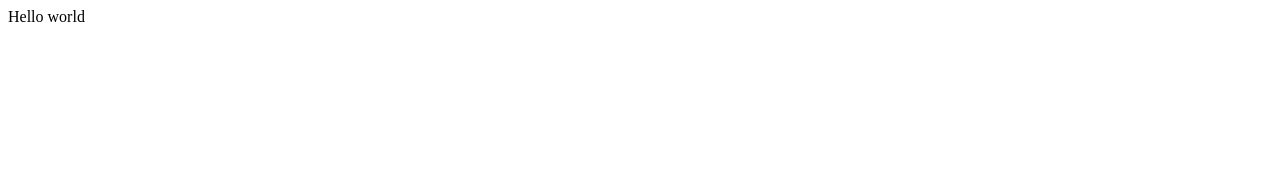
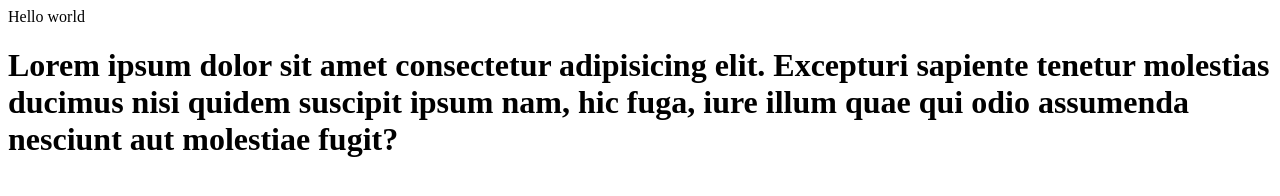
Before and after one commit to Jasurbekdavlatboyev/Project__meneger, a plain HTML site: page index.html in a window 1280 px wide. Drawn offline with Linux system fonts and the light colour scheme.

Commit message:
Create new texts

```diff
--- a/index.html
+++ b/index.html
@@ -8,5 +8,8 @@
 </head>
 <body>
     Hello world
+    <h1>
+        Lorem ipsum dolor sit amet consectetur adipisicing elit. Excepturi sapiente tenetur molestias ducimus nisi quidem suscipit ipsum nam, hic fuga, iure illum quae qui odio assumenda nesciunt aut molestiae fugit?
+    </h1>
 </body>
 </html>
```
